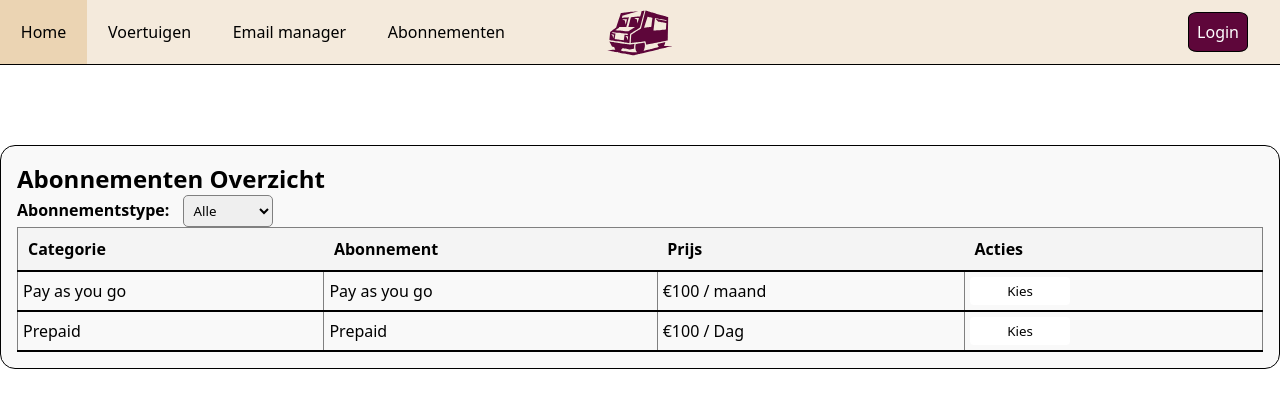
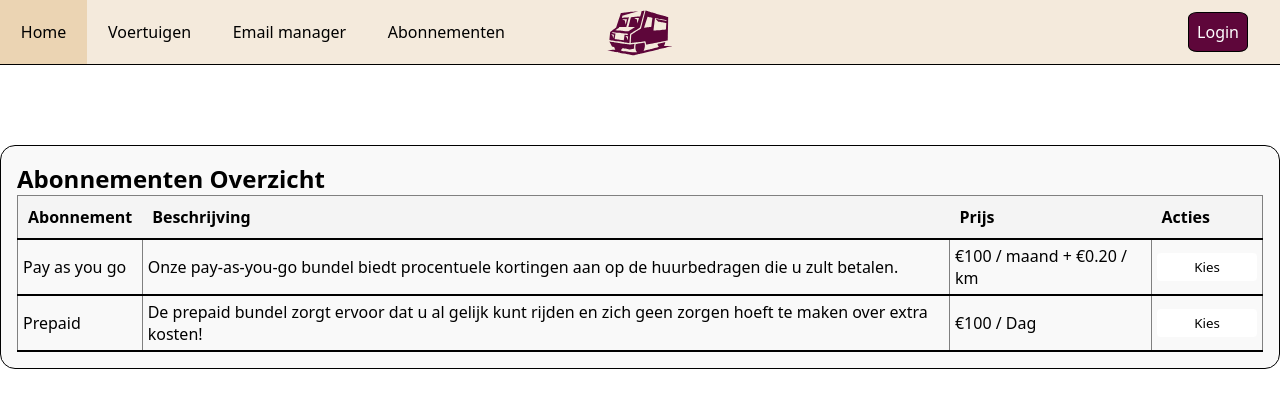
Before and after one commit to Drakarta/CarAndAll, a React (Vite) app in the folder Frontend/: page /abonnementen in a window 1280 px wide. Shown: the top 408 px of the page. Built offline with nearby package versions, Linux system fonts and the light colour scheme.

Commit message:
Update abonnementen.tsx

```diff
--- a/Frontend/src/pages/abonnementen.tsx
+++ b/Frontend/src/pages/abonnementen.tsx
@@ -1,50 +1,28 @@
-import { useState } from "react";
 import "../styles/abonnementen.css";
 
 export default function Abonnementen() {
-  // Define state for subscriptions and selected category
-  const [selectedCategory, setSelectedCategory] = useState("Alle");
-
-  // Mock subscription options
   const abonnementen = [
-    { categorie: "Pay as you go", naam: "Pay as you go", prijs: "€100 / maand", beschrijving: "Onze pay-as-you-go bundel biedt procentuele kortingen aan op de huurbedragen die u zult betalen." },
-    { categorie: "Prepaid", naam: "Prepaid", prijs: "€100 / Dag", beschrijving: "De prepaid bundel zorgt ervoor dat u al gelijk kunt rijden en zich geen zorgen hoeft te maken over extra kosten!" },
+    { naam: "Pay as you go", prijs: "€100 / maand + €0.20 / km", beschrijving: "Onze pay-as-you-go bundel biedt procentuele kortingen aan op de huurbedragen die u zult betalen." },
+    { naam: "Prepaid", prijs: "€100 / Dag", beschrijving: "De prepaid bundel zorgt ervoor dat u al gelijk kunt rijden en zich geen zorgen hoeft te maken over extra kosten!" },
   ];
-
-  // Filter subscriptions based on the selected category
-  const filterResultaat = abonnementen.filter((abonnement) => {
-    return selectedCategory === "Alle" || abonnement.categorie === selectedCategory;
-  });
 
   return (
     <div className="abonnementenSection">
       <h2>Abonnementen Overzicht</h2>
-      <div>
-        <label htmlFor="categorieFilter">Abonnementstype: </label>
-        <select
-          id="categorieFilter"
-          value={selectedCategory}
-          onChange={(e) => setSelectedCategory(e.target.value)}
-        >
-          <option value="Alle">Alle</option>
-          <option value="Basis">Basis</option>
-          <option value="Premium">Premium</option>
-        </select>
-      </div>
       <table className="abonnementenTabel">
         <thead>
           <tr>
-            <th>Categorie</th>
             <th>Abonnement</th>
+            <th>Beschrijving</th>
             <th>Prijs</th>
             <th>Acties</th>
           </tr>
         </thead>
         <tbody>
-          {filterResultaat.map((abonnement, index) => (
+          {abonnementen.map((abonnement, index) => (
             <tr key={index}>
-              <td>{abonnement.categorie}</td>
               <td>{abonnement.naam}</td>
+              <td>{abonnement.beschrijving}</td>
               <td>{abonnement.prijs}</td>
               <td>
                 <button onClick={() => alert(`Gekozen abonnement: ${abonnement.naam}`)}>
```
